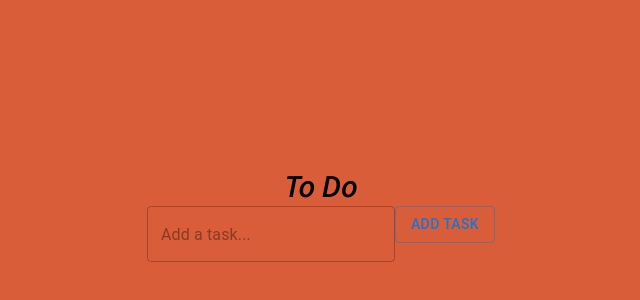
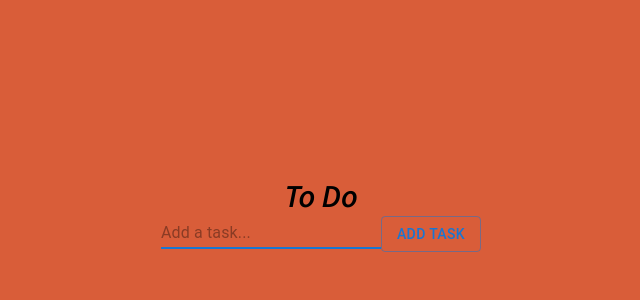
Before and after one commit to niccmac/calculator, a React (Create React App) app: page / in a window 1280 px wide. Shown: the part 186-486 px from the top of the page, without its empty margins (319-959 px from the left). Built offline with nearby package versions, Linux system fonts and the light colour scheme.

Commit message:
useRef for input focus

```diff
--- a/src/components/toDoForm.jsx
+++ b/src/components/toDoForm.jsx
@@ -1,9 +1,13 @@
-import React, { useState } from "react";
-import { Button, TextField } from "@mui/material";
+import React, { useState, useRef, useEffect } from "react";
+import { Button, TextField, Input } from "@mui/material";
 import { v4 as uuidv4 } from "uuid";
 
 const ToDoForm = (props) => {
   const [input, setInput] = useState("");
+  const currentRef = useRef(null);
+  useEffect(() => {
+    currentRef.current.focus();
+  });
   const inputHandler = (e) => {
     setInput(e.target.value);
   };
@@ -19,7 +23,8 @@ const ToDoForm = (props) => {
   return (
     <>
       <form className="todo-form">
-        <TextField
+        <Input
+          inputRef={currentRef}
           type="text"
           placeholder="Add a task..."
           value={input}
@@ -27,6 +32,7 @@ const ToDoForm = (props) => {
           className="todo-input"
           onChange={inputHandler}
         />
+
         <Button
           className="todo-button"
           variant="outlined"
```
